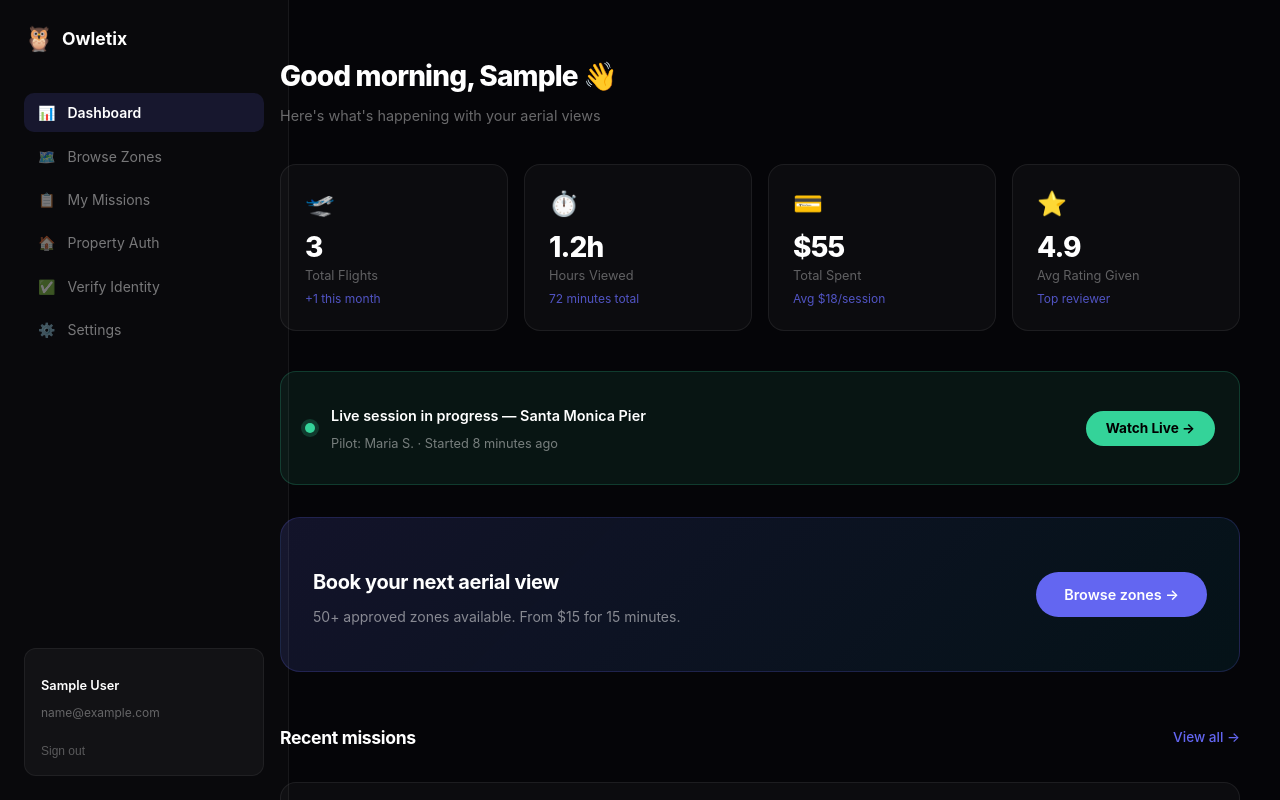
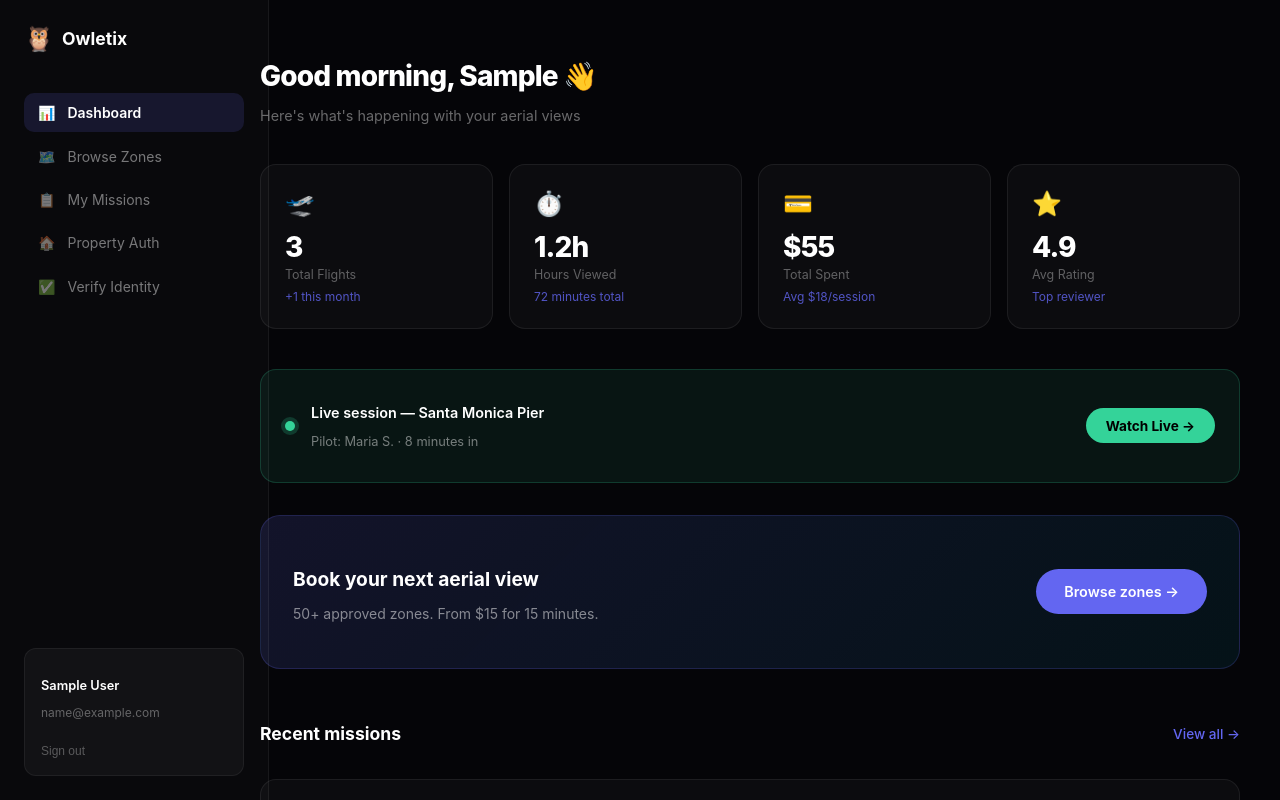
Before and after one commit to smillincc/Owletix, a Next.js app in the folder apps/web/: page /customer/dashboard in a window 1280 px wide. Shown: the top 800 px of the page. Built offline with nearby package versions, Linux system fonts and the light colour scheme; sample sign-in values are in the browser's storage.

Commit message:
feat: customer dashboard redesign

```diff
--- a/apps/web/src/app/customer/dashboard/page.tsx
+++ b/apps/web/src/app/customer/dashboard/page.tsx
@@ -8,7 +8,7 @@ const MISSIONS = [
   { id: '3', zone: 'Golden Gate Park', city: 'San Francisco, CA', status: 'PAYMENT_AUTHORIZED', date: 'May 16, 2026', duration: 'Pending', amount: '$30.00 hold', pilot: 'Pending' },
 ];
 
-const STATUS_CONFIG: Record<string, { color: string; bg: string; label: string; dot: string }> = {
+const STATUS_CONFIG = {
   LIVE: { color: '#34d399', bg: 'rgba(52,211,153,0.15)', label: 'Live Now', dot: '#34d399' },
   COMPLETED: { color: '#60a5fa', bg: 'rgba(96,165,250,0.1)', label: 'Completed', dot: '#60a5fa' },
   PAYMENT_AUTHORIZED: { color: '#fbbf24', bg: 'rgba(251,191,36,0.1)', label: 'Scheduled', dot: '#fbbf24' },
@@ -16,7 +16,7 @@ const STATUS_CONFIG: Record<string, { color: string; bg: string; label: string;
 };
 
 export default function CustomerDashboard() {
-  const [user, setUser] = useState<any>(null);
+  const [user, setUser] = useState(null);
 
   useEffect(() => {
     const u = localStorage.getItem('owletix_user');
@@ -24,10 +24,13 @@ export default function CustomerDashboard() {
     else window.location.href = '/auth/login';
   }, []);
 
+  const hour = new Date().getHours();
+  const greeting = hour < 12 ? 'morning' : hour < 17 ? 'afternoon' : 'evening';
+
   return (
-    <div style={{ minHeight: '100vh', backgroundColor: '#050508', color: '#fff', fontFamily: '-apple-system, BlinkMacSystemFont, "SF Pro Display", sans-serif' }}>
+    <div style={{ minHeight: '100vh', backgroundColor: '#050508', color: '#fff', fontFamily: '-apple-system, BlinkMacSystemFont, "SF Pro Display", sans-serif', display: 'flex' }}>
       {/* Sidebar */}
-      <div style={{ position: 'fixed', left: 0, top: 0, bottom: 0, width: '240px', backgroundColor: 'rgba(255,255,255,0.02)', borderRight: '1px solid rgba(255,255,255,0.06)', padding: '1.5rem', display: 'flex', flexDirection: 'column', zIndex: 100 }}>
+      <div style={{ position: 'fixed', left: 0, top: 0, bottom: 0, width: '220px', backgroundColor: 'rgba(255,255,255,0.02)', borderRight: '1px solid rgba(255,255,255,0.06)', padding: '1.5rem', display: 'flex', flexDirection: 'column', zIndex: 100 }}>
         <Link href="/" style={{ display: 'flex', alignItems: 'center', gap: '0.5rem', textDecoration: 'none', color: '#fff', marginBottom: '2.5rem' }}>
           <span style={{ fontSize: '1.5rem' }}>🦉</span>
           <span style={{ fontWeight: '700', fontSize: '1.1rem' }}>Owletix</span>
@@ -38,77 +41,67 @@ export default function CustomerDashboard() {
           { icon: '📋', label: 'My Missions', href: '/mission-history', active: false },
           { icon: '🏠', label: 'Property Auth', href: '/property-authorization/new', active: false },
           { icon: '✅', label: 'Verify Identity', href: '/verify-identity', active: false },
-          { icon: '⚙️', label: 'Settings', href: '/settings', active: false },
         ].map(item => (
-          <Link key={item.label} href={item.href}
-            style={{ display: 'flex', alignItems: 'center', gap: '0.75rem', padding: '0.7rem 0.875rem', borderRadius: '0.625rem', textDecoration: 'none', color: item.active ? '#fff' : 'rgba(255,255,255,0.45)', backgroundColor: item.active ? 'rgba(99,102,241,0.15)' : 'transparent', fontSize: '0.875rem', fontWeight: item.active ? '600' : '400', marginBottom: '0.25rem', transition: 'all 0.2s' }}>
+          <Link key={item.label} href={item.href} style={{ display: 'flex', alignItems: 'center', gap: '0.75rem', padding: '0.7rem 0.875rem', borderRadius: '0.625rem', textDecoration: 'none', color: item.active ? '#fff' : 'rgba(255,255,255,0.45)', backgroundColor: item.active ? 'rgba(99,102,241,0.15)' : 'transparent', fontSize: '0.875rem', fontWeight: item.active ? '600' : '400', marginBottom: '0.25rem' }}>
             <span>{item.icon}</span>{item.label}
           </Link>
         ))}
         <div style={{ marginTop: 'auto', padding: '1rem', backgroundColor: 'rgba(255,255,255,0.04)', borderRadius: '0.75rem', border: '1px solid rgba(255,255,255,0.06)' }}>
           <p style={{ fontSize: '0.8rem', fontWeight: '600', marginBottom: '0.2rem' }}>{user?.firstName} {user?.lastName}</p>
           <p style={{ fontSize: '0.75rem', color: 'rgba(255,255,255,0.35)' }}>{user?.email}</p>
-          <button onClick={() => { localStorage.clear(); window.location.href = '/'; }}
-            style={{ marginTop: '0.75rem', background: 'none', border: 'none', color: 'rgba(255,255,255,0.3)', fontSize: '0.75rem', cursor: 'pointer', padding: 0 }}>Sign out</button>
+          <button onClick={() => { localStorage.clear(); window.location.href = '/'; }} style={{ marginTop: '0.75rem', background: 'none', border: 'none', color: 'rgba(255,255,255,0.3)', fontSize: '0.75rem', cursor: 'pointer', padding: 0 }}>Sign out</button>
         </div>
       </div>
 
       {/* Main */}
-      <div style={{ marginLeft: '240px', padding: '2.5rem' }}>
-        {/* Header */}
+      <div style={{ marginLeft: '220px', padding: '2.5rem', flex: 1 }}>
         <div style={{ marginBottom: '2.5rem' }}>
-          <h1 style={{ fontSize: '1.75rem', fontWeight: '800', letterSpacing: '-0.03em', marginBottom: '0.25rem' }}>
-            Good {new Date().getHours() < 12 ? 'morning' : new Date().getHours() < 17 ? 'afternoon' : 'evening'}, {user?.firstName || 'there'} 👋
-          </h1>
+          <h1 style={{ fontSize: '1.75rem', fontWeight: '800', letterSpacing: '-0.03em', marginBottom: '0.25rem' }}>Good {greeting}, {user?.firstName || 'there'} 👋</h1>
           <p style={{ color: 'rgba(255,255,255,0.4)', fontSize: '0.9rem' }}>Here's what's happening with your aerial views</p>
         </div>
 
         {/* Stats */}
         <div style={{ display: 'grid', gridTemplateColumns: 'repeat(4, 1fr)', gap: '1rem', marginBottom: '2.5rem' }}>
           {[
-            { icon: '🛫', label: 'Total Flights', value: '3', change: '+1 this month' },
-            { icon: '⏱️', label: 'Hours Viewed', value: '1.2h', change: '72 minutes total' },
-            { icon: '💳', label: 'Total Spent', value: '$55', change: 'Avg $18/session' },
-            { icon: '⭐', label: 'Avg Rating Given', value: '4.9', change: 'Top reviewer' },
+            { icon: '🛫', label: 'Total Flights', value: '3', sub: '+1 this month' },
+            { icon: '⏱️', label: 'Hours Viewed', value: '1.2h', sub: '72 minutes total' },
+            { icon: '💳', label: 'Total Spent', value: '$55', sub: 'Avg $18/session' },
+            { icon: '⭐', label: 'Avg Rating', value: '4.9', sub: 'Top reviewer' },
           ].map(s => (
             <div key={s.label} style={{ backgroundColor: 'rgba(255,255,255,0.03)', border: '1px solid rgba(255,255,255,0.07)', borderRadius: '1rem', padding: '1.5rem' }}>
               <div style={{ fontSize: '1.5rem', marginBottom: '0.75rem' }}>{s.icon}</div>
-              <div style={{ fontSize: '1.75rem', fontWeight: '800', letterSpacing: '-0.03em', marginBottom: '0.25rem' }}>{s.value}</div>
-              <div style={{ fontSize: '0.8rem', color: 'rgba(255,255,255,0.35)' }}>{s.label}</div>
-              <div style={{ fontSize: '0.75rem', color: 'rgba(99,102,241,0.8)', marginTop: '0.5rem' }}>{s.change}</div>
+              <div style={{ fontSize: '1.75rem', fontWeight: '800', letterSpacing: '-0.03em', marginBottom: '0.2rem' }}>{s.value}</div>
+              <div style={{ fontSize: '0.78rem', color: 'rgba(255,255,255,0.35)' }}>{s.label}</div>
+              <div style={{ fontSize: '0.75rem', color: 'rgba(99,102,241,0.8)', marginTop: '0.4rem' }}>{s.sub}</div>
             </div>
           ))}
         </div>
 
-        {/* Live mission alert */}
-        <div style={{ backgroundColor: 'rgba(52,211,153,0.08)', border: '1px solid rgba(52,211,153,0.2)', borderRadius: '1rem', padding: '1.25rem 1.5rem', marginBottom: '2rem', display: 'flex', alignItems: 'center', justifyContent: 'space-between' }}>
+        {/* Live alert */}
+        <div style={{ backgroundColor: 'rgba(52,211,153,0.08)', border: '1px solid rgba(52,211,153,0.2)', borderRadius: '1rem', padding: '1.25rem 1.5rem', marginBottom: '2rem', display: 'flex', alignItems: 'center', justifyContent: 'space-between', flexWrap: 'wrap', gap: '1rem' }}>
           <div style={{ display: 'flex', alignItems: 'center', gap: '1rem' }}>
-            <div style={{ width: '10px', height: '10px', backgroundColor: '#34d399', borderRadius: '50%', boxShadow: '0 0 0 4px rgba(52,211,153,0.2)', animation: 'pulse 2s infinite' }}></div>
+            <div style={{ width: '10px', height: '10px', backgroundColor: '#34d399', borderRadius: '50%', boxShadow: '0 0 0 4px rgba(52,211,153,0.2)' }}></div>
             <div>
-              <p style={{ fontWeight: '600', fontSize: '0.9rem', marginBottom: '0.1rem' }}>Live session in progress — Santa Monica Pier</p>
-              <p style={{ fontSize: '0.8rem', color: 'rgba(255,255,255,0.45)' }}>Pilot: Maria S. · Started 8 minutes ago</p>
+              <p style={{ fontWeight: '600', fontSize: '0.9rem', marginBottom: '0.1rem' }}>Live session — Santa Monica Pier</p>
+              <p style={{ fontSize: '0.8rem', color: 'rgba(255,255,255,0.45)' }}>Pilot: Maria S. · 8 minutes in</p>
             </div>
           </div>
-          <Link href="/missions/live" style={{ backgroundColor: '#34d399', color: '#000', textDecoration: 'none', padding: '0.6rem 1.25rem', borderRadius: '980px', fontSize: '0.85rem', fontWeight: '700' }}>
-            Watch Live →
-          </Link>
+          <Link href="/missions/live" style={{ backgroundColor: '#34d399', color: '#000', textDecoration: 'none', padding: '0.6rem 1.25rem', borderRadius: '980px', fontSize: '0.85rem', fontWeight: '700' }}>Watch Live →</Link>
         </div>
 
-        {/* CTA */}
-        <div style={{ background: 'linear-gradient(135deg, rgba(99,102,241,0.15), rgba(6,182,212,0.08))', border: '1px solid rgba(99,102,241,0.2)', borderRadius: '1.25rem', padding: '2rem', marginBottom: '2.5rem', display: 'flex', alignItems: 'center', justifyContent: 'space-between', flexWrap: 'wrap', gap: '1.5rem' }}>
+        {/* Book CTA */}
+        <div style={{ background: 'linear-gradient(135deg, rgba(99,102,241,0.15), rgba(6,182,212,0.08))', border: '1px solid rgba(99,102,241,0.2)', borderRadius: '1.25rem', padding: '2rem', marginBottom: '2.5rem', display: 'flex', alignItems: 'center', justifyContent: 'space-between', flexWrap: 'wrap', gap: '1rem' }}>
           <div>
-            <h3 style={{ fontSize: '1.25rem', fontWeight: '700', marginBottom: '0.5rem', letterSpacing: '-0.02em' }}>Book your next aerial view</h3>
-            <p style={{ color: 'rgba(255,255,255,0.5)', fontSize: '0.875rem' }}>50+ approved zones available. From $15 for 15 minutes.</p>
+            <h3 style={{ fontSize: '1.2rem', fontWeight: '700', marginBottom: '0.4rem' }}>Book your next aerial view</h3>
+            <p style={{ color: 'rgba(255,255,255,0.5)', fontSize: '0.875rem' }}>50+ approved zones. From $15 for 15 minutes.</p>
           </div>
-          <Link href="/zones" style={{ backgroundColor: '#6366f1', color: '#fff', textDecoration: 'none', padding: '0.875rem 1.75rem', borderRadius: '980px', fontWeight: '600', fontSize: '0.9rem', whiteSpace: 'nowrap' }}>
-            Browse zones →
-          </Link>
+          <Link href="/zones" style={{ backgroundColor: '#6366f1', color: '#fff', textDecoration: 'none', padding: '0.875rem 1.75rem', borderRadius: '980px', fontWeight: '600', fontSize: '0.9rem' }}>Browse zones →</Link>
         </div>
 
-        {/* Recent missions */}
+        {/* Missions */}
         <div>
           <div style={{ display: 'flex', justifyContent: 'space-between', alignItems: 'center', marginBottom: '1.25rem' }}>
-            <h2 style={{ fontSize: '1.1rem', fontWeight: '700', letterSpacing: '-0.02em' }}>Recent missions</h2>
+            <h2 style={{ fontSize: '1.1rem', fontWeight: '700' }}>Recent missions</h2>
             <Link href="/mission-history" style={{ color: '#6366f1', textDecoration: 'none', fontSize: '0.85rem', fontWeight: '500' }}>View all →</Link>
           </div>
           <div style={{ display: 'flex', flexDirection: 'column', gap: '0.75rem' }}>
@@ -119,10 +112,7 @@ export default function CustomerDashboard() {
                   <div style={{ flex: 1 }}>
                     <div style={{ display: 'flex', alignItems: 'center', gap: '0.75rem', marginBottom: '0.3rem' }}>
                       <h3 style={{ fontWeight: '600', fontSize: '0.95rem' }}>{m.zone}</h3>
-                      <span style={{ backgroundColor: cfg.bg, color: cfg.color, fontSize: '0.7rem', fontWeight: '600', padding: '0.2rem 0.6rem', borderRadius: '980px', display: 'flex', alignItems: 'center', gap: '0.3rem' }}>
-                        <span style={{ width: '5px', height: '5px', backgroundColor: cfg.dot, borderRadius: '50%', display: 'inline-block' }}></span>
-                        {cfg.label}
-                      </span>
+                      <span style={{ backgroundColor: cfg.bg, color: cfg.color, fontSize: '0.7rem', fontWeight: '600', padding: '0.2rem 0.6rem', borderRadius: '980px' }}>{cfg.label}</span>
                     </div>
                     <p style={{ fontSize: '0.8rem', color: 'rgba(255,255,255,0.35)' }}>{m.city} · {m.date} · Pilot: {m.pilot}</p>
                   </div>
@@ -130,9 +120,7 @@ export default function CustomerDashboard() {
                     <p style={{ fontWeight: '600', fontSize: '0.9rem' }}>{m.amount}</p>
                     <p style={{ fontSize: '0.75rem', color: 'rgba(255,255,255,0.35)' }}>{m.duration}</p>
                   </div>
-                  {m.status === 'LIVE' && (
-                    <Link href="/missions/live" style={{ backgroundColor: '#34d399', color: '#000', textDecoration: 'none', padding: '0.5rem 1rem', borderRadius: '980px', fontSize: '0.8rem', fontWeight: '700' }}>Watch</Link>
-                  )}
+                  {m.status === 'LIVE' && <Link href="/missions/live" style={{ backgroundColor: '#34d399', color: '#000', textDecoration: 'none', padding: '0.5rem 1rem', borderRadius: '980px', fontSize: '0.8rem', fontWeight: '700' }}>Watch</Link>}
                 </div>
               );
             })}
```
